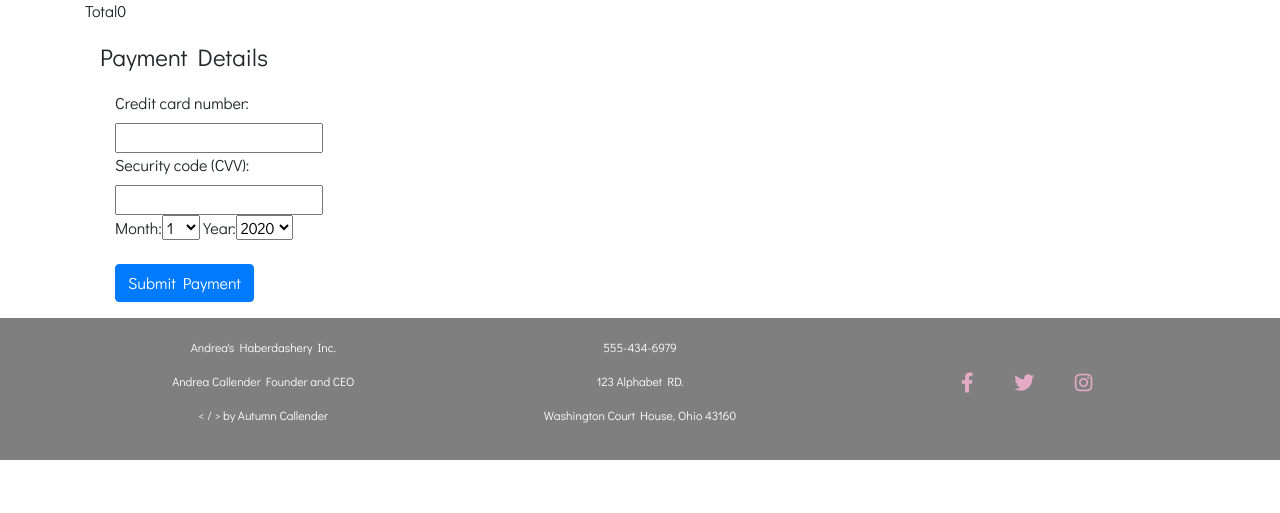
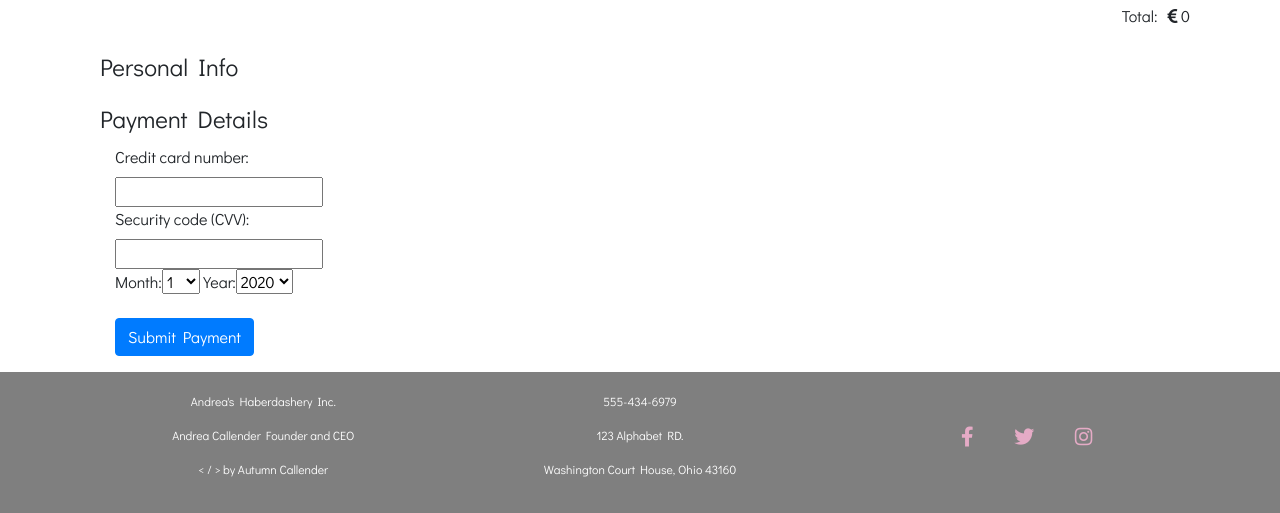
Before and after one commit to callendera/MilestoneProject4, a Django app: page /checkout/ in a window 1280 px wide. Shown: the part 201-714 px from the top of the page. Run offline with Django 3.2, Linux system fonts and the light colour scheme; the visitor is signed in with stand-in values (Sample User, id 1); some libraries are stand-ins or nearby versions; some web fonts are replaced.

Commit message:
added seperate legend and styling for checkout, card info page

```diff
--- a/checkout/templates/checkout.html
+++ b/checkout/templates/checkout.html
@@ -13,37 +13,42 @@
 {% endblock %}
 
 {% block content %}
-<div class="row row-flex">
-    {% for item in cart_items %}
-    <div class="col-xs-10 col-xs-offset-1 col-sm-offset-0 col-sm-6 col-md-4 display panel panel-default">
-        <div class="panel-body">
-            <div class="product" style="background-image: url('{{ MEDIA_URL }}{{ item.product.image }}')">
+{% for item in cart_items %}
+<div class="row align-items-center">
+        <div class="col-sm">
+            <div class="product product-image-in-cart" style="background-image: url('{{ MEDIA_URL }}{{ item.product.image }}">
+
             </div>
-            <div class="caption">
+        </div>
+        <div class="col-sm">
+            <div class="caption d-sm-none d-md-block">
                 <h3>{{ item.product.name }}</h3>
                 <p class="product-description">{{ item.product.description }}</p>
-                <p>{{ item.quantity }}</p>
-                <p>{{ item.product.price }}</p>
+            </div>
+            <div class="caption d-none d-sm-block d-md-none">
+                <h5>{{ item.product.name }}</h5>
             </div>
         </div>
+        <div class="col-sm">
+            <p>Qty: {{item.quantity}}</p>
+            <p><i class="fas fa-euro-sign"></i> {{ item.product.price }}</p>
+        </div>
     </div>
+    <hr class="my-block-divider">
     {% endfor %}
-</div>
-<div class="row">
-    <p>Total</p>
-    <p>
-        <span class="glyphicon glyphicon-euro" aria-hidden="true"></span>
-        {{ total }}
-    </p>
+<div class="row justify-content-end">
+    <p class="check-out-div-items-padding">Total:</p>
+    <p class="check-out-div-items-padding"><i class="fas fa-euro-sign"></i> {{ total }}</p>
 </div>
 <form role="form" method="post" id="payment-form" action="{% url 'checkout' %}">
-    <legend>Payment Details</legend>
+    <legend>Personal Info</legend>
     <div id="credit-card-errors" style="display: none;">
         <div id="alert-message block-message error" id="stripe-error-message"></div>
     </div>
     <div class="form-group col-md-6">
         {{ order_form | as_bootstrap }}
     </div>
+    <legend>Payment Details</legend>
     <div class="form-group col-md-6">
         {{ payment_form | as_bootstrap }}
     </div>
```
